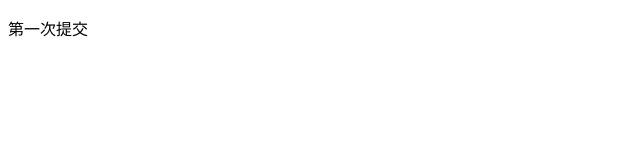
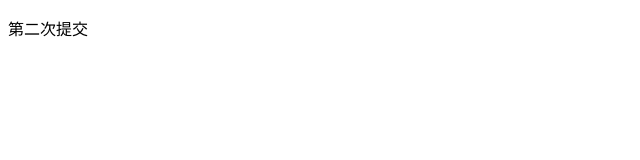
Before and after one commit to sssunshuo/learnGit, a plain HTML site: page index.html in a window 1280 px wide. Shown: the full height of the page, 0-640 px from the left. Drawn offline with Linux system fonts and the light colour scheme.

Commit message:
第二次提交

```diff
--- a/index.html
+++ b/index.html
@@ -5,6 +5,6 @@
         <meta charset="utf-8" />
     </head>
     <body>
-        <p>第一次提交</p>
+        <p>第二次提交</p>
     </body>
 </html>
```
